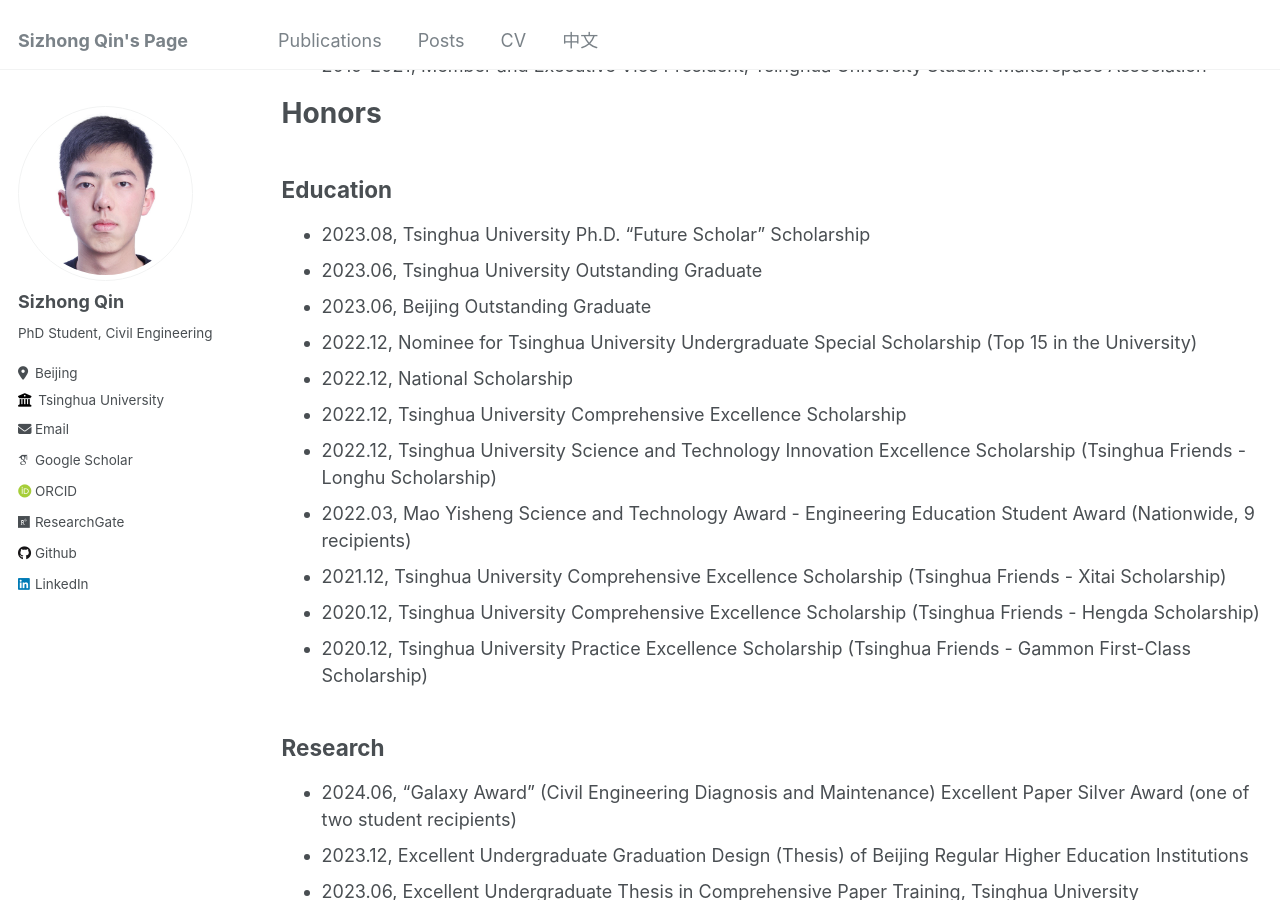
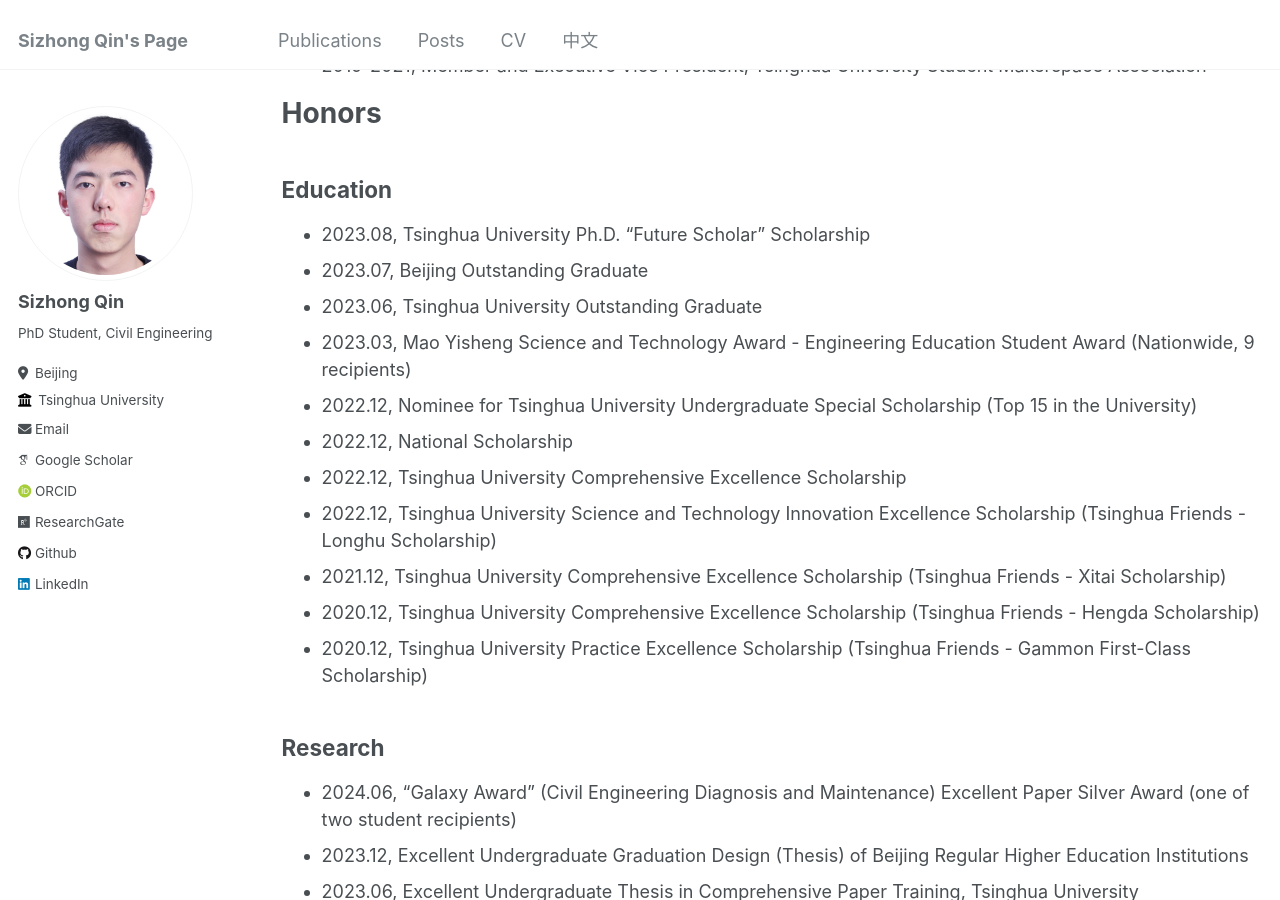
Before and after one commit to qinsz01/qsz_academic, a Jekyll site: the page built from _pages/cv.md, in a window 1280 px wide and 900 px high, scrolled down 458 px. Built offline with Jekyll 4.4.1, drawn with Linux system fonts in a browser that asks for light colours; some web fonts are replaced.

Commit message:
fix: change some honors

```diff
--- a/_pages/cv.md
+++ b/_pages/cv.md
@@ -26,13 +26,13 @@ Honors
 Education
 ------
 * 2023.08, Tsinghua University Ph.D. "Future Scholar" Scholarship
+* 2023.07, Beijing Outstanding Graduate
 * 2023.06, Tsinghua University Outstanding Graduate
-* 2023.06, Beijing Outstanding Graduate
+* 2023.03, Mao Yisheng Science and Technology Award - Engineering Education Student Award (Nationwide, 9 recipients)
 * 2022.12, Nominee for Tsinghua University Undergraduate Special Scholarship (Top 15 in the University)
 * 2022.12, National Scholarship
 * 2022.12, Tsinghua University Comprehensive Excellence Scholarship
 * 2022.12, Tsinghua University Science and Technology Innovation Excellence Scholarship (Tsinghua Friends - Longhu Scholarship)
-* 2022.03, Mao Yisheng Science and Technology Award - Engineering Education Student Award (Nationwide, 9 recipients)
 * 2021.12, Tsinghua University Comprehensive Excellence Scholarship (Tsinghua Friends - Xitai Scholarship)
 * 2020.12, Tsinghua University Comprehensive Excellence Scholarship (Tsinghua Friends - Hengda Scholarship)
 * 2020.12, Tsinghua University Practice Excellence Scholarship (Tsinghua Friends - Gammon First-Class Scholarship)
```
Also changed, not shown: _pages_zh/cv-zh.md (+2 -2 lines).
